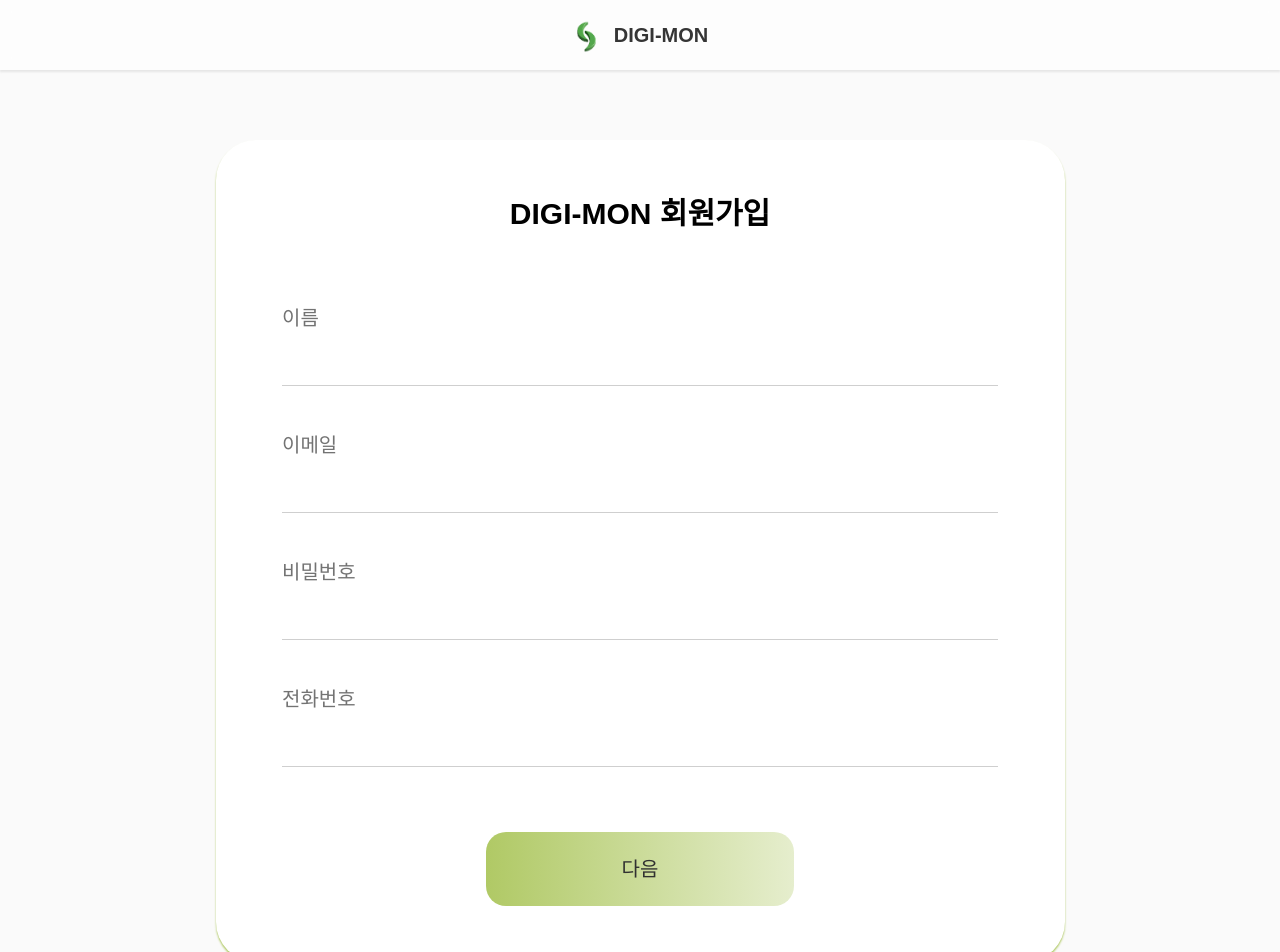
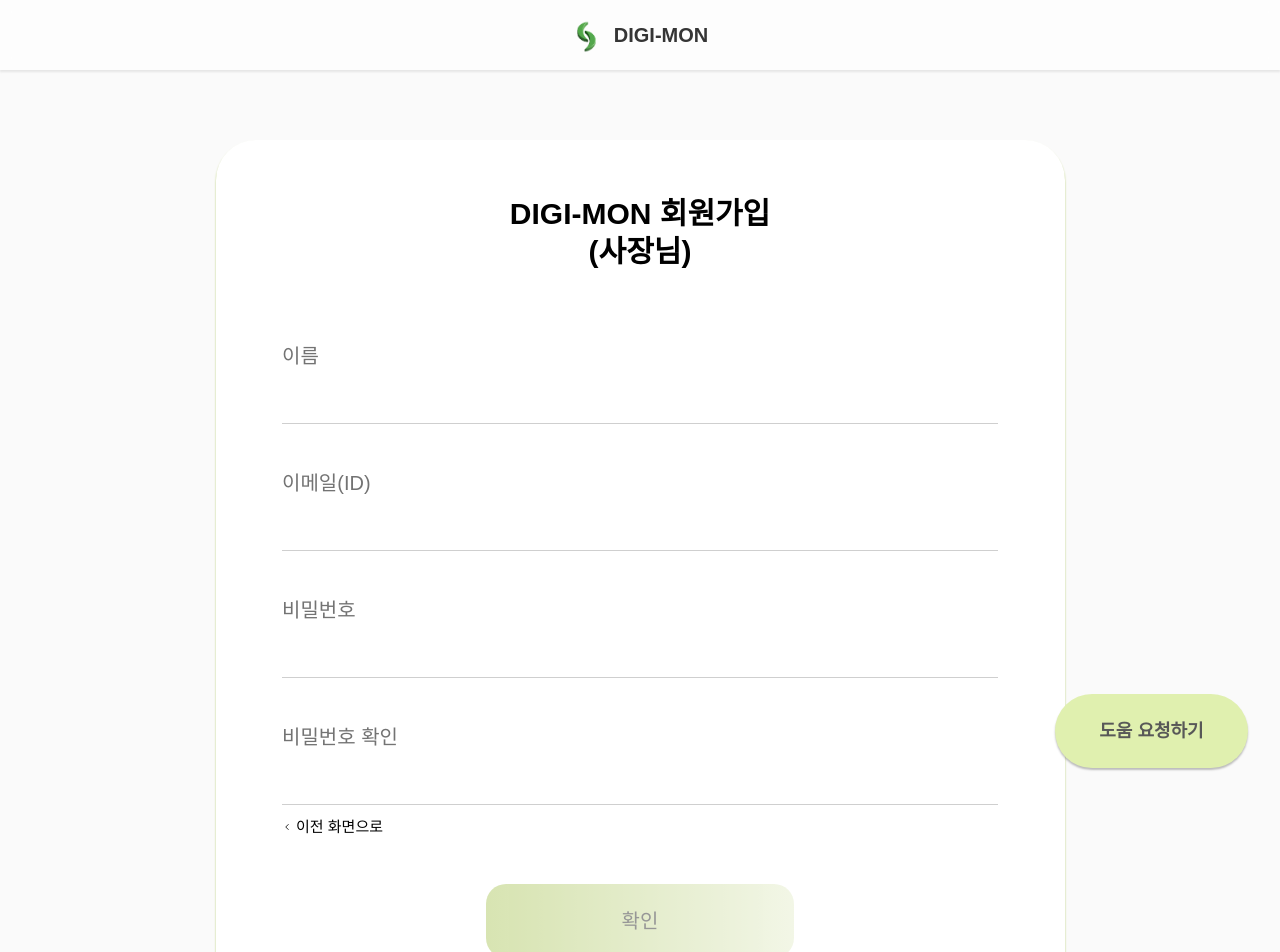
Before and after one commit to youn9jin/DIGI-MON, a Next.js app in the folder apps/web/: page /signup in a window 1280 px wide. Shown: the top 952 px of the page. Built offline with nearby package versions, Linux system fonts and the light colour scheme; no server answers.

Commit message:
Design: 회원가입 페이지 디자인 수정

```diff
--- a/apps/web/src/app/(auth)/signup/complete/page.tsx
+++ b/apps/web/src/app/(auth)/signup/complete/page.tsx
@@ -38,7 +38,7 @@
                 "linear-gradient(106.54deg, rgba(176,201,101,0.9) 13.2%, rgba(255,255,255,0.9) 127.46%)",
             }}
           >
-            로그인하러 가기
+            로그인 후 지도에 가게 등록하기
           </Link>
         </div>
       </div>
--- a/apps/web/src/app/(auth)/signup/page.tsx
+++ b/apps/web/src/app/(auth)/signup/page.tsx
@@ -1,7 +1,7 @@
 "use client";
 
 import { useRouter } from "next/navigation";
-import { useState } from "react";
+import { useMemo, useState } from "react";
 import { auth } from "@/lib/firebase";
 import {
   createUserWithEmailAndPassword,
@@ -15,7 +15,7 @@
     name: "",
     email: "",
     password: "",
-    phone: "",
+    passwordConfirm: "",
   });
 
   const [loading, setLoading] = useState(false);
@@ -23,13 +23,11 @@
   const apiBase = process.env.NEXT_PUBLIC_API_BASE_URL;
 
   const onChange =
-      (key: keyof typeof form) => (e: React.ChangeEvent<HTMLInputElement>) => {
+    (key: keyof typeof form) =>
+    (e: React.ChangeEvent<HTMLInputElement>) => {
       setForm((prev) => ({ ...prev, [key]: e.target.value }));
     };
 
-  /**
-   * Firebase ID Token을 서버에 전달 → users 자동 생성/갱신
-   */
   const syncUserWithBackend = async (idToken: string) => {
     if (!apiBase) {
       alert("NEXT_PUBLIC_API_BASE_URL이 설정되지 않았습니다.");
@@ -38,9 +36,7 @@
 
     const res = await fetch(`${apiBase}/api/me`, {
       method: "GET",
-      headers: {
-        Authorization: `Bearer ${idToken}`,
-      },
+      headers: { Authorization: `Bearer ${idToken}` },
     });
 
     if (res.status === 401) {
@@ -59,36 +55,49 @@
     return res.json();
   };
 
+  const canSubmit = useMemo(() => {
+    if (!form.name.trim()) return false;
+    if (!form.email.trim()) return false;
+    if (!form.password.trim()) return false;
+    if (!form.passwordConfirm.trim()) return false;
+    if (form.password !== form.passwordConfirm) return false;
+    return true;
+  }, [form]);
+
   const handleEmailSignup = async (e: React.FormEvent) => {
     e.preventDefault();
 
     if (!form.name.trim()) return alert("이름을 입력해주세요.");
     if (!form.email.trim()) return alert("이메일을 입력해주세요.");
     if (!form.password.trim()) return alert("비밀번호를 입력해주세요.");
+    if (!form.passwordConfirm.trim())
+      return alert("비밀번호 확인을 입력해주세요.");
+    if (form.password !== form.passwordConfirm)
+      return alert("비밀번호가 일치하지 않습니다.");
 
     try {
       setLoading(true);
 
-      // 1️⃣ Firebase 회원가입
+      // 1) Firebase 회원가입
       const result = await createUserWithEmailAndPassword(
         auth,
         form.email.trim(),
         form.password
       );
 
-      // 2️⃣ Firebase 프로필 이름 설정
+      // 2) 표시명(가게 이름) 설정
       await updateProfile(result.user, {
         displayName: form.name.trim(),
       });
 
-      // 3️⃣ ID Token 발급
+      // 3) ID Token
       const idToken = await result.user.getIdToken();
 
-      // 4️⃣ 서버 동기화 (/api/me)
+      // 4) 백엔드 동기화
       const me = await syncUserWithBackend(idToken);
       if (!me) return;
 
-      // 5️⃣ 완료 페이지 이동
+      // 5) 완료 페이지
       router.push("/signup/complete");
     } catch (err: any) {
       console.error("회원가입 실패:", err);
@@ -111,6 +120,7 @@
         <div className="flex justify-center">
           <section
             className="
+              relative
               w-full max-w-[849px]
               rounded-[40px] bg-white
               shadow-[0px_2px_2px_0px_#B0C965]
@@ -118,15 +128,17 @@
               pt-[55px] pb-[56px]
             "
           >
-              <h1 className="text-center font-bold text-[30px] leading-[38px] text-black">
-                DIGI-MON 회원가입
+            {/* 타이틀 (2줄) */}
+            <h1 className="text-center text-[30px] font-bold leading-[38px] text-black">
+              <span className="block">DIGI-MON 회원가입</span>
+              <span className="block">(사장님)</span>
             </h1>
 
             <form onSubmit={handleEmailSignup} className="mt-[70px]">
               <div className="flex flex-col gap-[44px]">
-
+                {/* 가게 이름 */}
                 <div>
-                    <label className="block font-medium text-[20px] text-[#737373]">
+                  <label className="block text-[20px] font-medium text-[#737373]">
                     이름
                   </label>
                   <input
@@ -136,9 +148,10 @@
                   />
                 </div>
 
+                {/* 이메일 */}
                 <div>
-                    <label className="block font-medium text-[20px] text-[#737373]">
-                      이메일
+                  <label className="block text-[20px] font-medium text-[#737373]">
+                    이메일(ID)
                   </label>
                   <input
                     type="email"
@@ -148,8 +161,9 @@
                   />
                 </div>
 
+                {/* 비밀번호 */}
                 <div>
-                    <label className="block font-medium text-[20px] text-[#737373]">
+                  <label className="block text-[20px] font-medium text-[#737373]">
                     비밀번호
                   </label>
                   <input
@@ -160,24 +174,50 @@
                   />
                 </div>
 
+                {/* 비밀번호 확인 */}
                 <div>
-                    <label className="block font-medium text-[20px] text-[#737373]">
-                      전화번호
+                  <label className="block text-[20px] font-medium text-[#737373]">
+                    비밀번호 확인
                   </label>
                   <input
-                        value={form.phone}
-                        onChange={onChange("phone")}
+                    type="password"
+                    value={form.passwordConfirm}
+                    onChange={onChange("passwordConfirm")}
                     className="mt-[18px] w-full border-b border-[#CFCFCF] pb-[10px] outline-none"
                   />
                 </div>
-
               </div>
 
+              {/* 이전 화면으로 (Figma: 좌하단) */}
+              <button
+                type="button"
+                onClick={() => router.back()}
+                className="mt-3 inline-flex items-center gap-1 text-[15px] leading-[20px] text-black"
+              >
+                <svg
+                  width="10"
+                  height="10"
+                  viewBox="0 0 24 24"
+                  fill="none"
+                  aria-hidden
+                >
+                  <path
+                    d="M15 18l-6-6 6-6"
+                    stroke="currentColor"
+                    strokeWidth="2"
+                    strokeLinecap="round"
+                    strokeLinejoin="round"
+                  />
+                </svg>
+                이전 화면으로
+              </button>
+
+              {/* 확인 버튼 (Figma: 확인) */}
               <button
                 type="submit"
-                    disabled={loading}
+                disabled={loading || !canSubmit}
                 className="
-                  mt-[65px]
+                  mt-[45px]
                   mx-auto block
                   h-[74px] w-[308px]
                   rounded-[20px]
@@ -190,12 +230,29 @@
                     "linear-gradient(90deg, #B0C965 0%, #FFFFFF 147.56%)",
                 }}
               >
-                  {loading ? "가입 중..." : "다음"}
+                {loading ? "가입 중..." : "확인"}
               </button>
             </form>
           </section>
         </div>
       </div>
+
+      {/* 도움 요청하기 버튼 */}
+      <button
+        type="button"
+        onClick={() => router.push("/help")}
+        className="
+          fixed bottom-8 right-8
+          h-[74px] w-[193px]
+          rounded-[50px]
+          bg-[#E0F0AF]
+          shadow-[0px_2px_2px_0px_rgba(0,0,0,0.25)]
+          text-[18px] font-semibold text-[#585858]
+          hover:opacity-90 transition
+        "
+      >
+        도움 요청하기
+      </button>
     </main>
   );
 }
```
Lines whose indentation alone changed are shown as unchanged.
